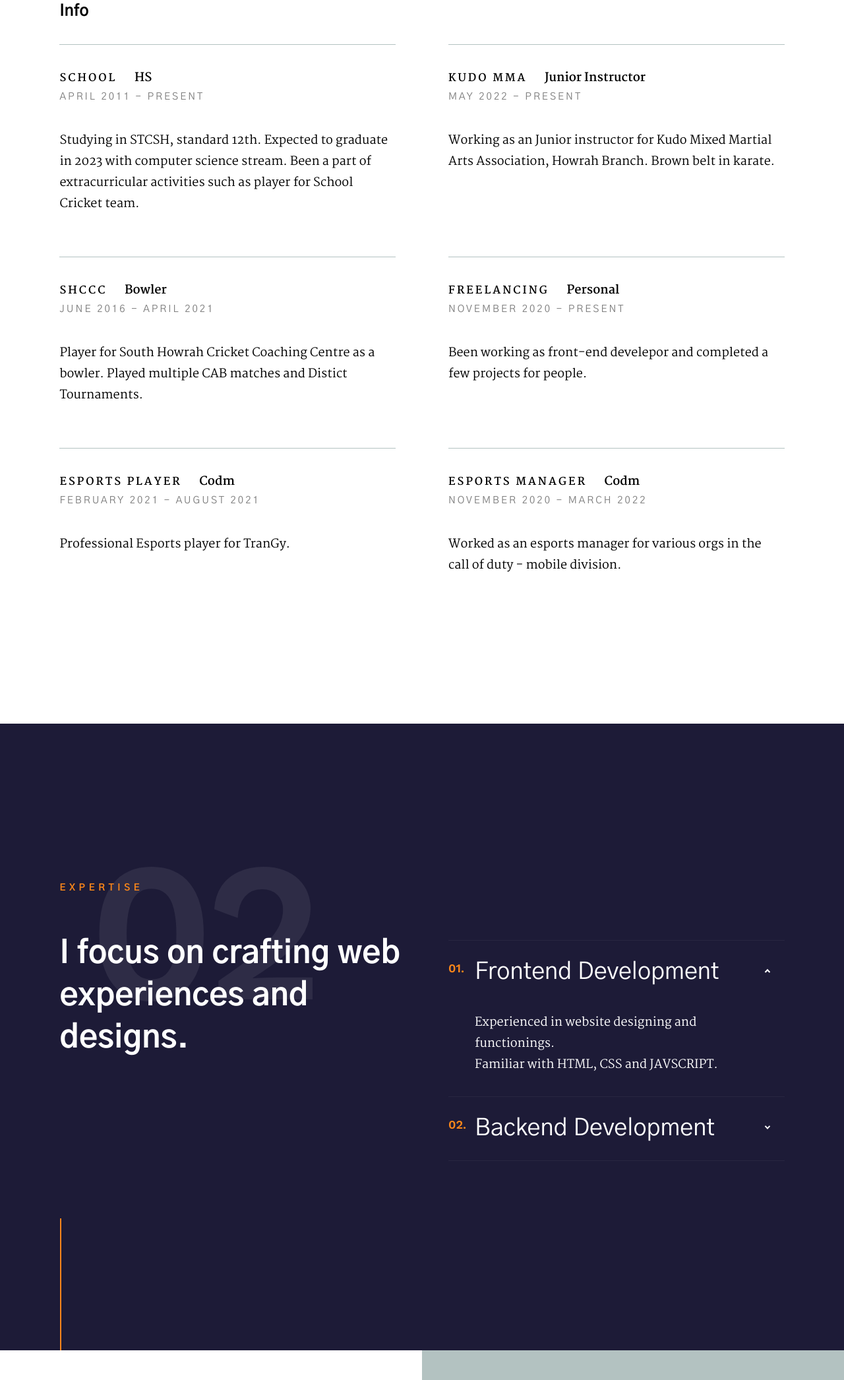
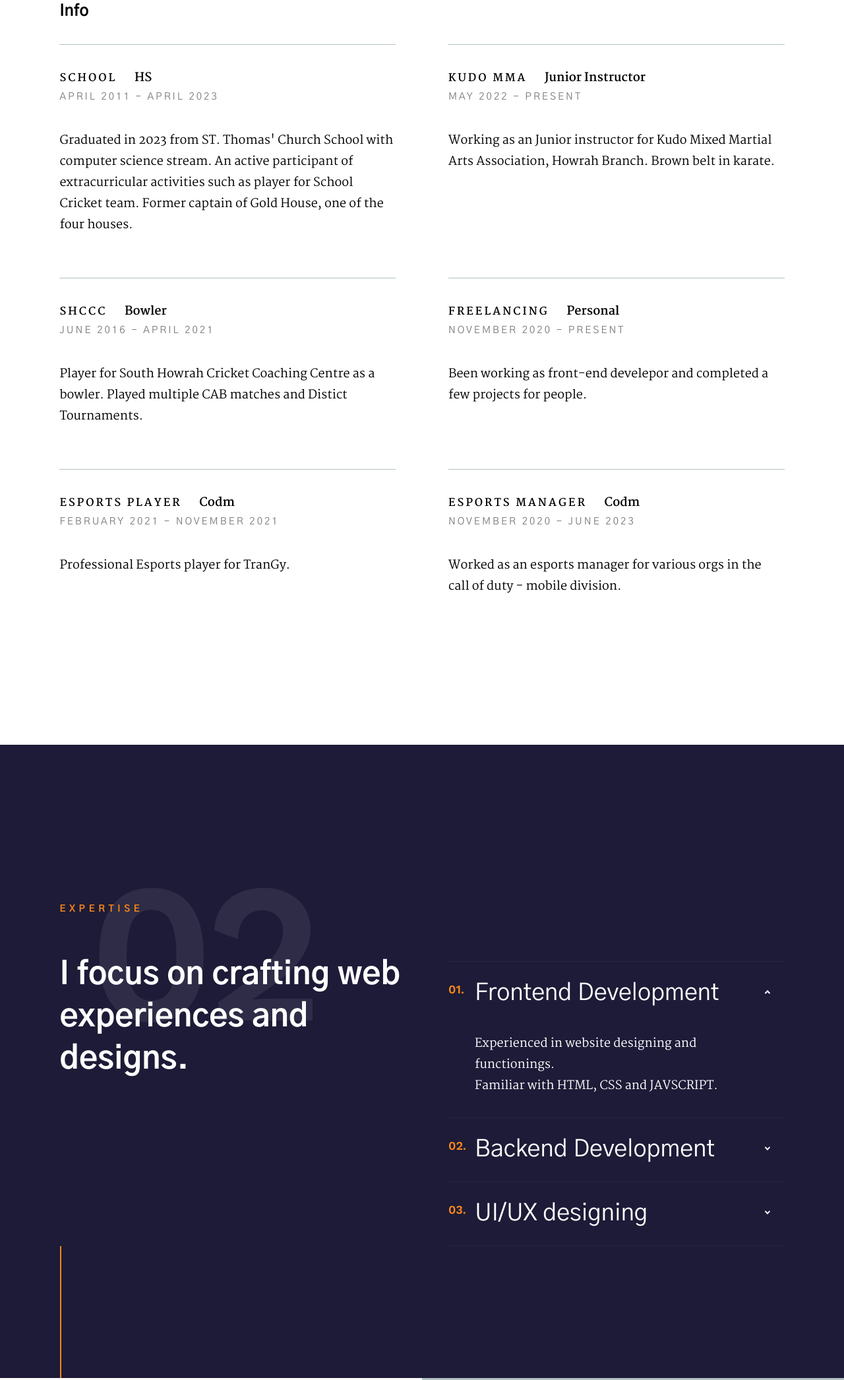
Before and after one commit to Aftab48/princy.github.io, a plain HTML site: page index.html in a window 1280 px wide. Shown: the part 1957-4049 px from the top of the page at 66% size. Drawn offline with nearby package versions, Linux system fonts and the light colour scheme.

Commit message:
index change

```diff
--- a/index.html
+++ b/index.html
@@ -169,14 +169,14 @@
                                 <span class="position__pos">HS</span>
                             </h6>
                             <div class="position__timeframe">
-                                April 2011 - Present
+                                April 2011 - April 2023
                             </div>
                         </div>
 
                         <p>
-                            Studying in STCSH, standard 12th.
-                            Expected to graduate in 2023 with computer science stream.
-                            Been a part of extracurricular activities such as player for School Cricket team.
+                            Graduated in 2023 from ST. Thomas' Church School with computer science stream.
+                            An active participant of extracurricular activities such as player for School Cricket team.
+                            Former captain of Gold House, one of the four houses.
                         </p>
                     </div>
                 </div> <!-- end column -->
@@ -245,7 +245,7 @@
                                 <span class="position__pos">Codm</span>
                             </h6>
                             <div class="position__timeframe">
-                                February 2021 - August 2021
+                                February 2021 - November 2021
                             </div>
                         </div>
 
@@ -263,7 +263,7 @@
                                 <span class="position__pos">Codm</span>
                             </h6>
                             <div class="position__timeframe">
-                                November 2020 - March 2022
+                                November 2020 - June 2023
                             </div>
                         </div>
 
@@ -325,6 +325,17 @@
                             <p>
                                 Want to make your website more responsive and add interactivity? Get in touch to make it happen! <br>
                                 Familiar with JAVA and PYTHON.
+                            </p>
+                        </div>
+                    </li> <!-- services-list__item -->
+
+                    <li class="services-list__item">
+                        <div class="services-list__item-header">
+                            <h5>UI/UX designing</h5>
+                        </div>
+                        <div class="services-list__item-body">
+                            <p>
+                                Proficient in improving the user interface and design of a website or application and make it much more user-friendly.
                             </p>
                         </div>
                     </li> <!-- services-list__item -->
@@ -509,7 +520,7 @@
                             Email
                         </h5>
                         <p class="footer-contact-block__content">
-                            <a href="mailto:mdalam4884@gmail.com">Email@Prince</a>
+                            <a href="mailto:mdalam4884@gmail.com">Email@Aftab</a>
                         </p>
                     </div> <!-- end footer-contact-block -->
                     <div class="footer-contact-block" data-aos="fade-up">
@@ -539,7 +550,7 @@
 
         <div class="row s-footer__bottom">
             <div class="column large-full ss-copyright">
-                <span>@Prince</span>
+                <span>@Aftab 2023</span>
             </div> <!-- end ss-copyright -->
 
             <div class="ss-go-top">
```
